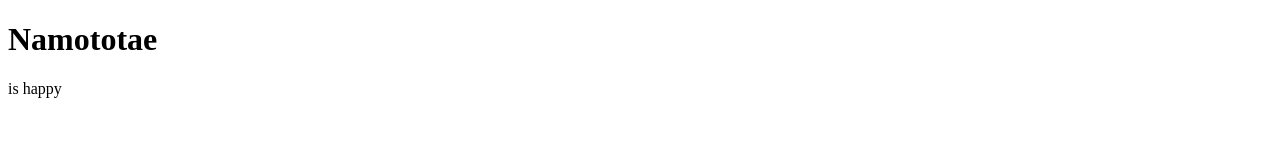
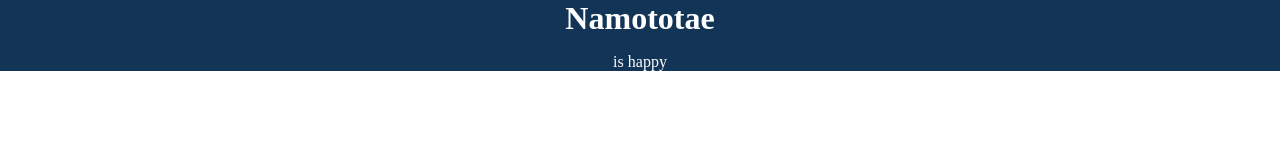
Before and after one commit to namototae/namototae, a plain HTML site: page index.html in a window 1280 px wide. Drawn offline with Linux system fonts and the light colour scheme.

Commit message:
header update

```diff
--- a/index.html
+++ b/index.html
@@ -3,10 +3,26 @@
   <head>
     <meta charset="utf-8">
     <title>Namototae</title>
+    <style>
+    body{
+      margin: 0;
+    }
+    .title{
+      margin: 0;
+    }
+    .header{
+      background-color: #123456;
+      color: white;
+      text-align: center;
+    }
+
+
+
+    </style>
   </head>
   <body>
-    <div class="atom">
-      <h1>Namototae</h1>
+    <div class="header">
+      <h1 class="title">Namototae</h1>
       <p>is happy</p>
     </div>
 
```
